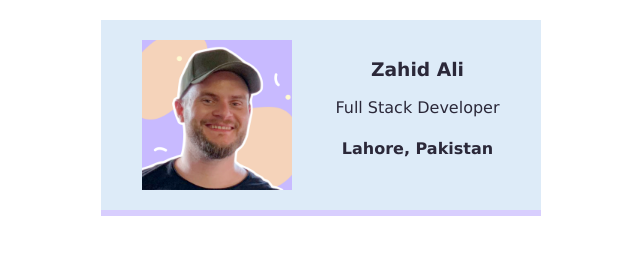
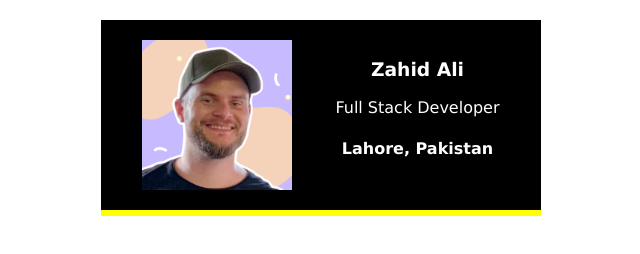
Before and after one commit to zahidali1030/business-card, a website built with Vite: page index.html in a window 1280 px wide. Shown: the whole page, without its empty margins (319-959 px from the left). Built offline with nearby package versions, Linux system fonts and the light colour scheme.

Commit message:
Update styles.css

```diff
--- a/styles.css
+++ b/styles.css
@@ -19,9 +19,9 @@ body {
     display: flex;
     justify-content: space-around;
     text-align: center;
-    background: #ddebf8;
-    color: #2b2839;
-    border-bottom: 6px solid #d8cefe;
+    background: black;
+    color: white;
+    border-bottom: 6px solid yellow;
 
     /*
     Challenge:
@@ -30,9 +30,6 @@ body {
      */
 }
 
-.border-blue {
-    border: 1px dotted blue;
-}
 
 /*
 Stretch goals:
```
